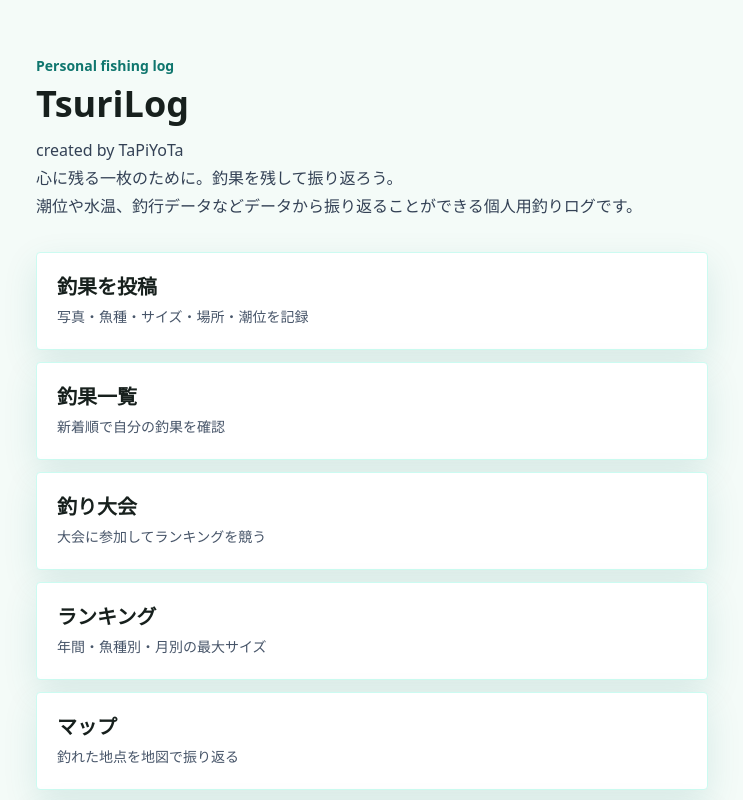
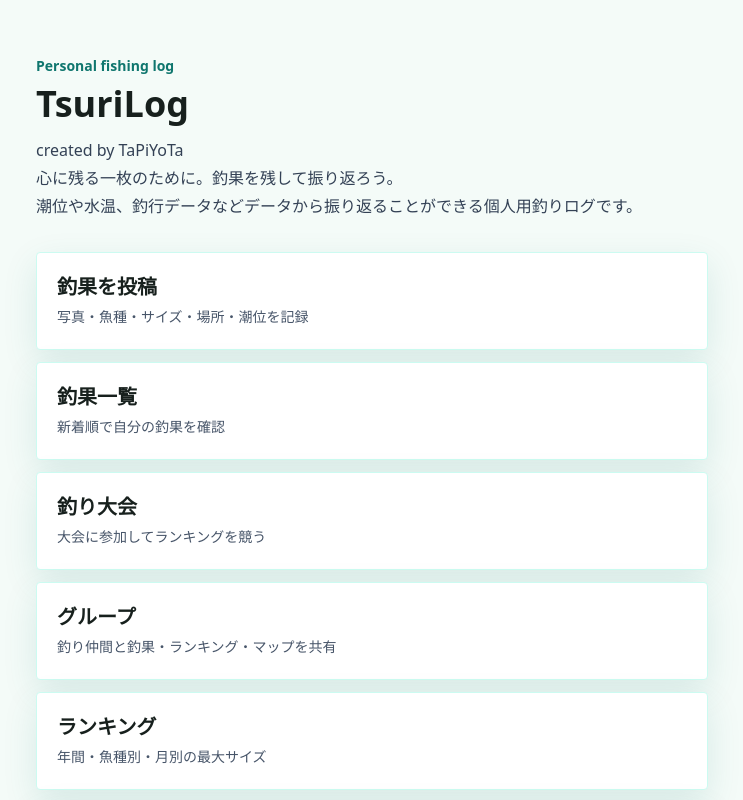
Before and after one commit to moritomizu/turilog, a Next.js app: page / in a window 1280 px wide. Shown: the top 800 px of the page, without its empty margins (268-1011 px from the left). Built offline with nearby package versions, Linux system fonts and the light colour scheme.

Commit message:
Add groups link to home

```diff
--- a/src/app/page.tsx
+++ b/src/app/page.tsx
@@ -4,6 +4,7 @@ const links = [
   { href: "/post", label: "釣果を投稿", body: "写真・魚種・サイズ・場所・潮位を記録" },
   { href: "/catches", label: "釣果一覧", body: "新着順で自分の釣果を確認" },
   { href: "/tournaments", label: "釣り大会", body: "大会に参加してランキングを競う" },
+  { href: "/groups", label: "グループ", body: "釣り仲間と釣果・ランキング・マップを共有" },
   { href: "/ranking", label: "ランキング", body: "年間・魚種別・月別の最大サイズ" },
   { href: "/map", label: "マップ", body: "釣れた地点を地図で振り返る" },
   { href: "/analysis", label: "潮位分析", body: "上げ潮・下げ潮・何分目の傾向" }
```
